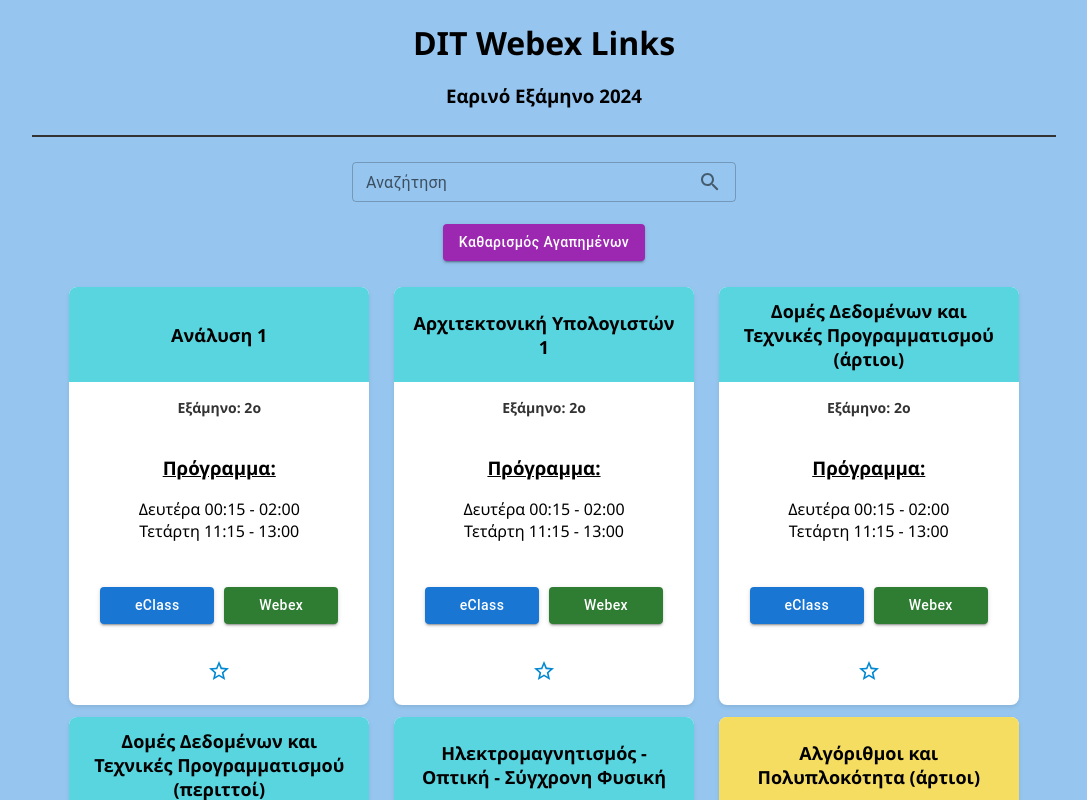
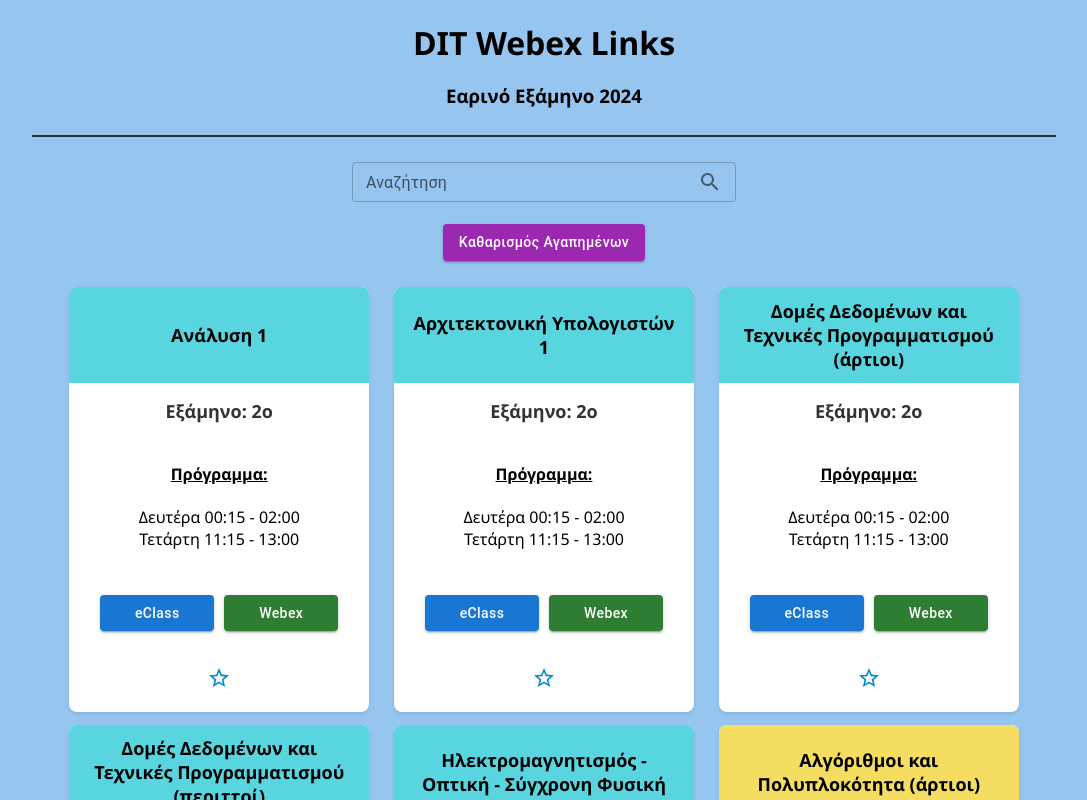
Before and after one commit to mgiannopoulos24/DIT-Webex-Links, a React (Create React App) app: page / in a window 1280 px wide. Shown: the top 800 px of the page, without its empty margins (96-1183 px from the left). Built offline with nearby package versions, Linux system fonts and the light colour scheme.

Commit message:
Fixed fontsizes

```diff
--- a/src/CustomCard/CustomCard.jsx
+++ b/src/CustomCard/CustomCard.jsx
@@ -34,9 +34,9 @@ const CustomCard = ({ title, schedule, webex, eclass, semester, isFavorite, togg
         <h1>{title}</h1>
       </div>
       <div className="content" style={{ flex: '1', display: 'flex', flexDirection: 'column', justifyContent: 'space-between' }}>
-        <h6 style={{ fontWeight: "bold" }}>Εξάμηνο: {semester}ο</h6>
+        <h6 style={{ fontWeight: "bold",fontSize:18 }}>Εξάμηνο: {semester}ο</h6>
         <div className="schedule-section">
-          <h3 style={{ textDecoration: "underline", textAlign: "center" }}>Πρόγραμμα:</h3>
+          <h4 style={{ textDecoration: "underline", textAlign: "center" }}>Πρόγραμμα:</h4>
           <ul style={{ listStyle: "none", padding: "0", textAlign: "center" }}>
             {scheduleItems.map((item, index) => (
               <li key={index}>{item}</li>
```
